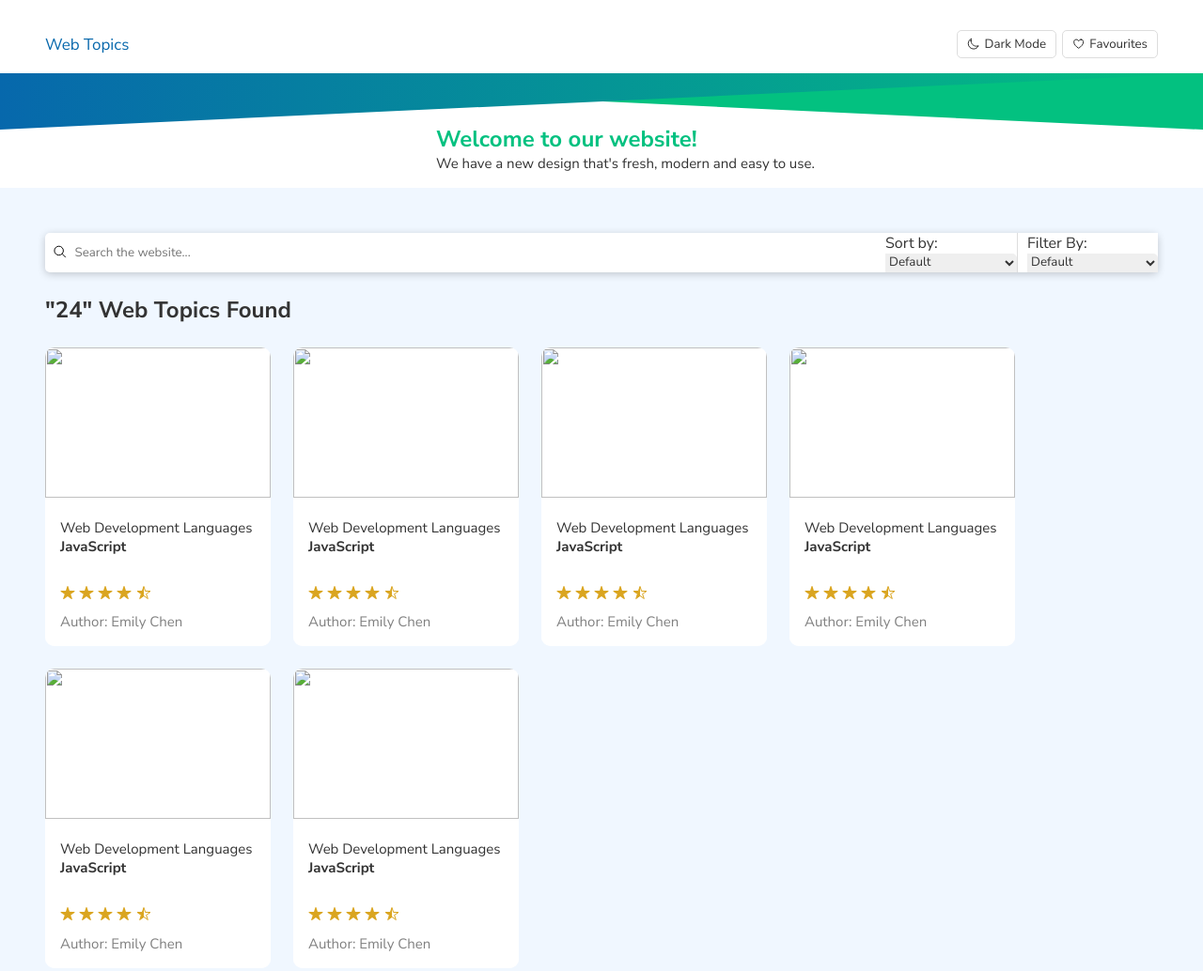
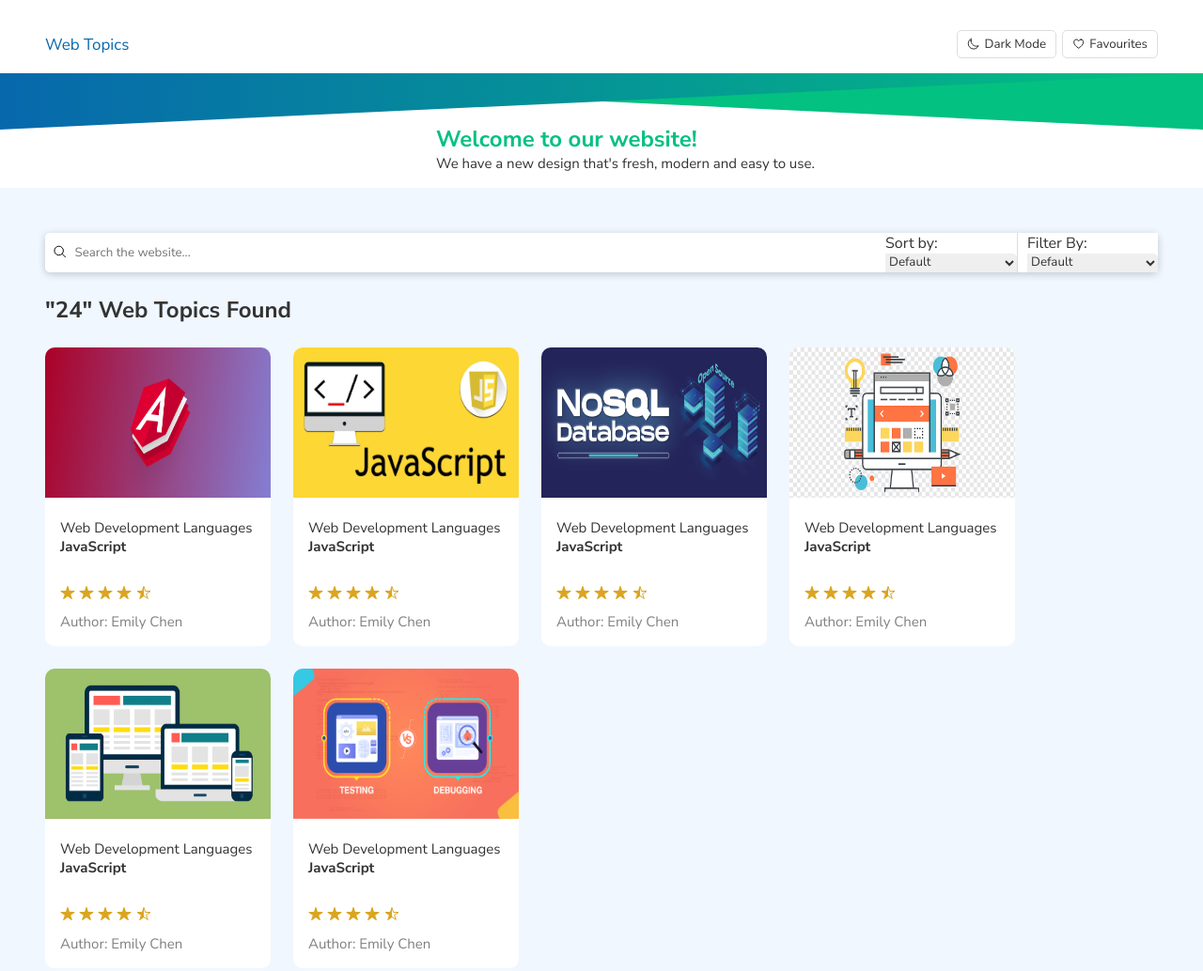
Before and after one commit to JSD-0723/Elias-Qadi-Project1, a plain HTML site: page index.html in a window 1280 px wide. Shown: the top 1034 px of the page at 94% size. Drawn offline with nearby package versions, Linux system fonts and the light colour scheme.

Commit message:
image bug fix

```diff
--- a/index.html
+++ b/index.html
@@ -79,10 +79,7 @@
         <div class="wrapper-grid">
           <a href="product.html" class="card">
             <div class="card">
-              <img
-                class="banner-image"
-                src="../ely.github.io/Images/angular.png"
-              />
+              <img class="banner-image" src="/Images/angular.png" />
               <div class="card-details">
                 <div class="card-title">
                   <p class="description">Web Development Languages</p>
@@ -103,10 +100,7 @@
 
           <a href="product.html" class="card">
             <div class="card">
-              <img
-                class="banner-image"
-                src="../ely.github.io/Images/angular.png"
-              />
+              <img class="banner-image" src="/Images/javascript.jpg" />
               <div class="card-details">
                 <div class="card-title">
                   <p class="description">Web Development Languages</p>
@@ -127,10 +121,7 @@
 
           <a href="product.html" class="card">
             <div class="card">
-              <img
-                class="banner-image"
-                src="../ely.github.io/Images/javascript.jpg"
-              />
+              <img class="banner-image" src="Images/nosql.png" />
               <div class="card-details">
                 <div class="card-title">
                   <p class="description">Web Development Languages</p>
@@ -150,10 +141,7 @@
           </a>
           <a href="product.html" class="card">
             <div class="card">
-              <img
-                class="banner-image"
-                src="../ely.github.io/Images/nosql.png"
-              />
+              <img class="banner-image" src="Images/ui.png" />
               <div class="card-details">
                 <div class="card-title">
                   <p class="description">Web Development Languages</p>
@@ -174,7 +162,7 @@
 
           <a href="product.html" class="card">
             <div class="card">
-              <img class="banner-image" src="../ely.github.io/Images/ui.png" />
+              <img class="banner-image" src="Images/responsive.gif" />
               <div class="card-details">
                 <div class="card-title">
                   <p class="description">Web Development Languages</p>
@@ -195,7 +183,7 @@
 
           <a href="product.html" class="card">
             <div class="card">
-              <img class="banner-image" src="../ely.github.io/Images/ux.jpeg" />
+              <img class="banner-image" src="/Images/testing.jpeg" />
               <div class="card-details">
                 <div class="card-title">
                   <p class="description">Web Development Languages</p>
```
